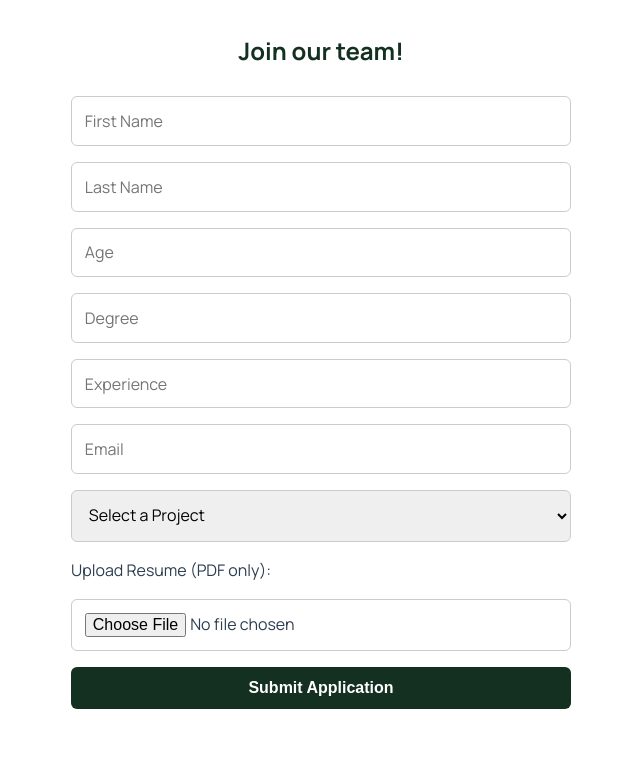
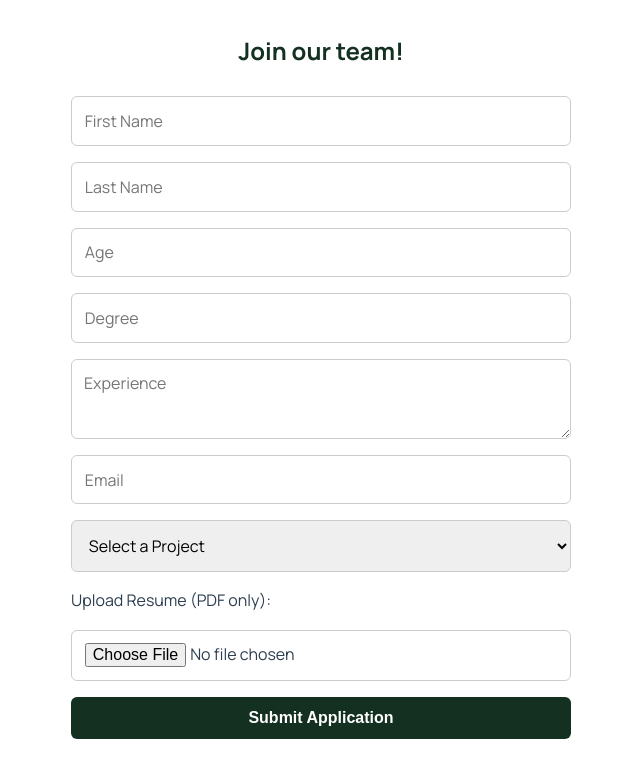
Before and after one commit to jbendoy/lifewood-site, a React (Vite) app: page /apply in a window 1280 px wide. Shown: the top 778 px of the page, without its empty margins (319-959 px from the left). Built offline with nearby package versions, Linux system fonts and the light colour scheme.

Commit message:
lassssstt naaani

```diff
--- a/src/assets/ApplicationForm.css
+++ b/src/assets/ApplicationForm.css
@@ -59,3 +59,12 @@
     transform: translateX(-50%) translateY(0);
   }
 }
+.experience-input {
+  width: 100%;
+  min-height: 150px; /* taller input */
+  padding: 10px;
+  font-size: 16px;
+  border-radius: 6px;
+  border: 1px solid #ccc;
+  resize: vertical; /* user can drag to resize */
+}
--- a/src/components/pages/ApplicationForm.jsx
+++ b/src/components/pages/ApplicationForm.jsx
@@ -129,13 +129,13 @@ const ApplicationForm = () => {
           value={formData.degree}
           onChange={handleChange}
         />
-        <input
-          type="text"
-          name="experience"
-          placeholder="Experience"
-          value={formData.experience}
-          onChange={handleChange}
-        />
+<textarea
+  name="experience"
+  placeholder="Experience"
+  value={formData.experience}
+  onChange={handleChange}
+  className="experience-input"
+/>
         <input
           type="email"
           name="email"
```
